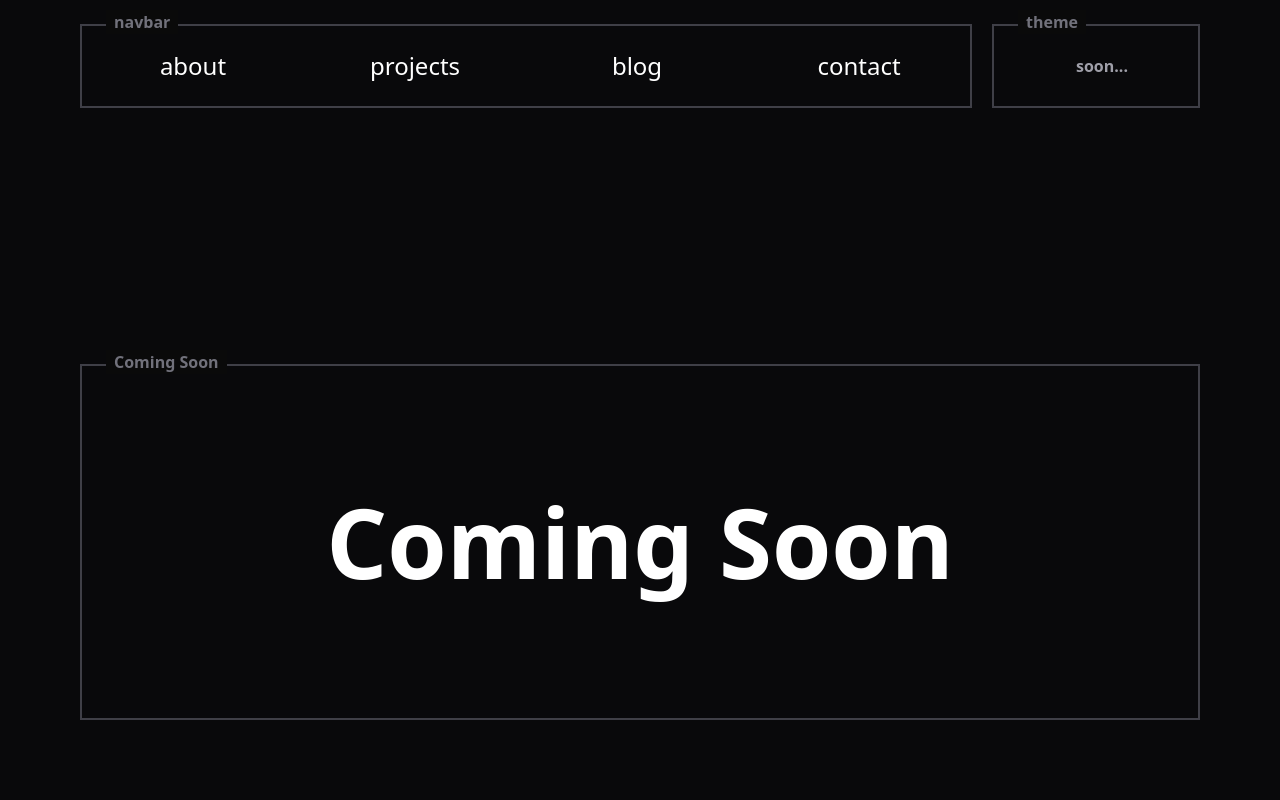
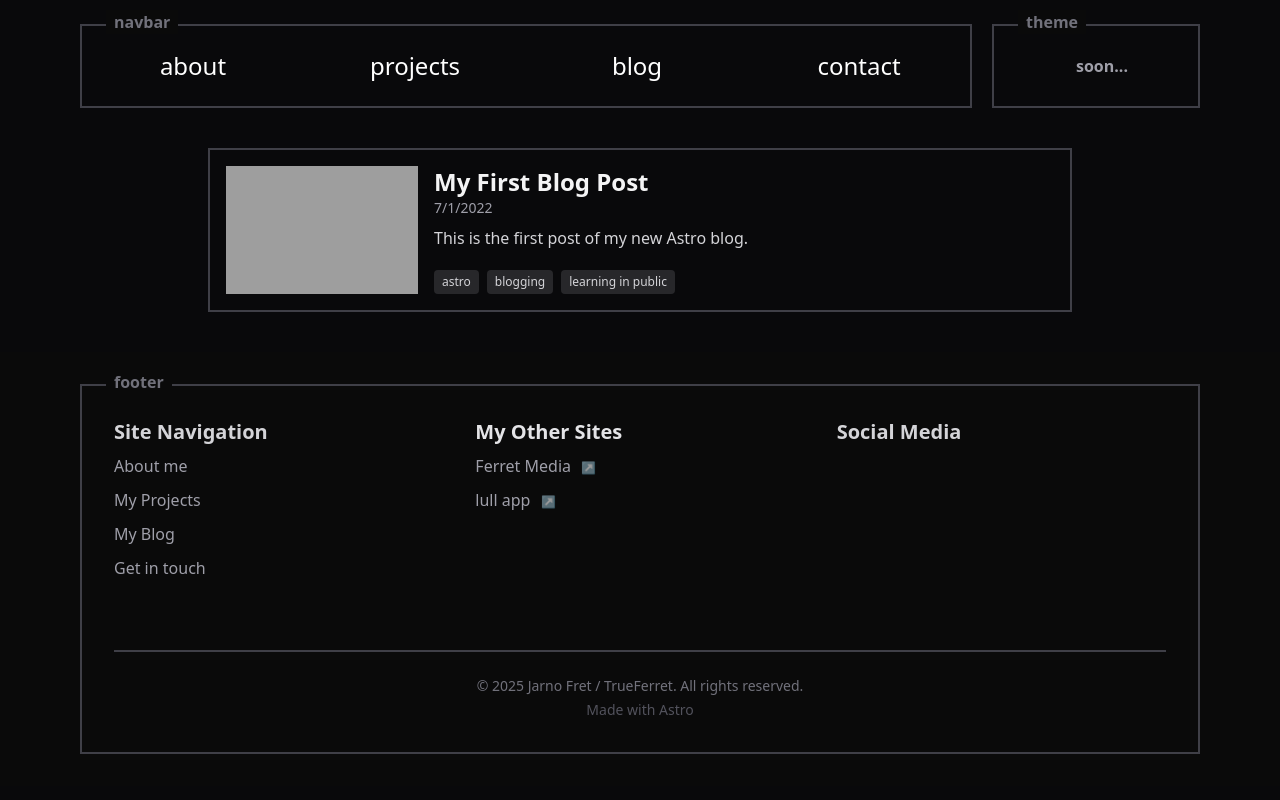
Before and after one commit to TheTrueFerret/portfolio-website, an Astro site: page /blog in a window 1280 px wide. Shown: the top 800 px of the page. Built offline with nearby package versions, Linux system fonts and the light colour scheme; Astro itself is replaced by a stand-in of ours; grey boxes are pictures that could not be loaded; some icons are missing; what @iconify/tailwind4 would draw is missing.

Commit message:
feat: list of blogposts and start of blogpost slug

```diff
--- /dev/null
+++ b/src/components/BlogItem.astro
@@ -0,0 +1,51 @@
+---
+interface Props {
+  post: {
+    slug: string;
+    data: {
+      title: string;
+      pubDate: Date;
+      description: string;
+      image?: { url: string; alt: string };
+      tags?: string[];
+    };
+  };
+}
+
+const { post } = Astro.props;
+---
+
+<a
+  href={`/blog/${post.slug}`}
+  class="group border-2 border-zinc-700 hover:border-zinc-300 p-4 flex flex-col md:flex-row gap-4"
+>
+  {post.data.image && (
+    <img
+      src={post.data.image.url}
+      alt={post.data.image.alt}
+      class="w-full md:w-48 h-32 object-cover"
+    />
+  )}
+  <div class="flex flex-col justify-between">
+    <div>
+      <h2 class="text-2xl font-semibold group-hover:text-zinc-300 transition-colors">
+        {post.data.title}
+      </h2>
+      <p class="text-sm text-zinc-400 mb-2">
+        {post.data.pubDate.toLocaleDateString()}
+      </p>
+      <p class="text-zinc-300">{post.data.description}</p>
+    </div>
+    {post.data.tags && (
+      <div class="mt-3 flex flex-wrap gap-2">
+        {post.data.tags.map((tag) => (
+          <span
+            class="text-xs bg-zinc-800 text-zinc-300 px-2 py-1 rounded"
+          >
+            {tag}
+          </span>
+        ))}
+      </div>
+    )}
+  </div>
+</a>
--- a/src/components/Footer.astro
+++ b/src/components/Footer.astro
@@ -177,7 +177,7 @@ const otherWebsites = [
       {/* Copyright Information */}
       <div class="border-t-2 border-zinc-700 pt-6 text-center">
         <p class="text-sm text-zinc-500">
-          &copy; {currentYear} Your Name / Your Brand. All rights reserved.
+          &copy; {currentYear} Jarno Fret / TrueFerret. All rights reserved.
         </p>
         <p class="text-sm text-zinc-600 mt-1">Made with Astro</p>
       </div>
--- a/src/content.config.ts
+++ b/src/content.config.ts
@@ -27,12 +27,17 @@ const techCollection = defineCollection({
 
 
 const blogCollection = defineCollection({
-  loader: glob({ pattern: "**/*.md", base: "./src/content/posts" }),
+  type: "content",
   schema: z.object({
     title: z.string(),
     pubDate: z.date(),
     description: z.string(),
-    imageUrl: z.string().optional(),
+    image: z
+      .object({
+        url: z.string(),
+        alt: z.string(),
+      })
+      .optional(),
     tags: z.array(z.string()).optional(),
   }),
 });
--- a/src/pages/blog.astro
+++ b/src/pages/blog.astro
@@ -1,11 +1,25 @@
 ---
-import ComingSoon from '../components/ComingSoon.astro';
-import Layout from '../layouts/Layout.astro';
+import { getCollection } from "astro:content";
+import Layout from "../layouts/Layout.astro";
+import BlogItem from "../components/BlogItem.astro";
 
-const pageTitle = 'TrueFerret.dev | blog';
+const pageTitle = "TrueFerret.dev | Blog";
+const posts = await getCollection("blog");
+
+// Sort newest first
+posts.sort(
+  (a, b) => b.data.pubDate.getTime() - a.data.pubDate.getTime()
+);
 ---
 
-
 <Layout pageTitle={pageTitle}>
-  <ComingSoon />
+  <section class="w-full py-10">
+    <div class="max-w-4xl mx-auto px-4">
+      <div class="flex flex-col gap-6">
+        {posts.map((post) => (
+          <BlogItem post={post} />
+        ))}
+      </div>
+    </div>
+  </section>
 </Layout>
--- /dev/null
+++ b/src/pages/blog/[slug].astro
@@ -0,0 +1,40 @@
+---
+import { getCollection, render } from "astro:content";
+import Layout from "../../layouts/Layout.astro";
+
+export async function getStaticPaths() {
+  const posts = await getCollection("blog");
+  return posts.map((post) => ({
+    params: { slug: post.slug },
+    props: { post },
+  }));
+}
+
+const { post } = Astro.props;
+const { Content } = await render(post);
+---
+
+<Layout pageTitle={`${post.data.title} | TrueFerret.dev`}>
+  <section class="w-full py-10">
+    <div class="max-w-4xl mx-auto px-4">
+      <article
+        class="md:pl-24 flex flex-col justify-center p-4 border-2 border-zinc-700 hover:border-zinc-300 rounded-lg"
+      >
+        {
+          post.data.image && (
+            <img
+              src={post.data.image.url}
+              alt={post.data.image.alt}
+              class="mb-6 rounded-lg"
+            />
+          )
+        }
+        <h1 class="text-4xl font-bold mb-2">{post.data.title}</h1>
+        <p class="text-sm text-zinc-400 mb-6">
+          {post.data.pubDate.toLocaleDateString()}
+        </p>
+        <Content />
+      </article>
+    </div>
+  </section>
+</Layout>
```
Also changed, not shown: src/content/blog/example-post.md (renamed from src/content/posts/example-post.md).
